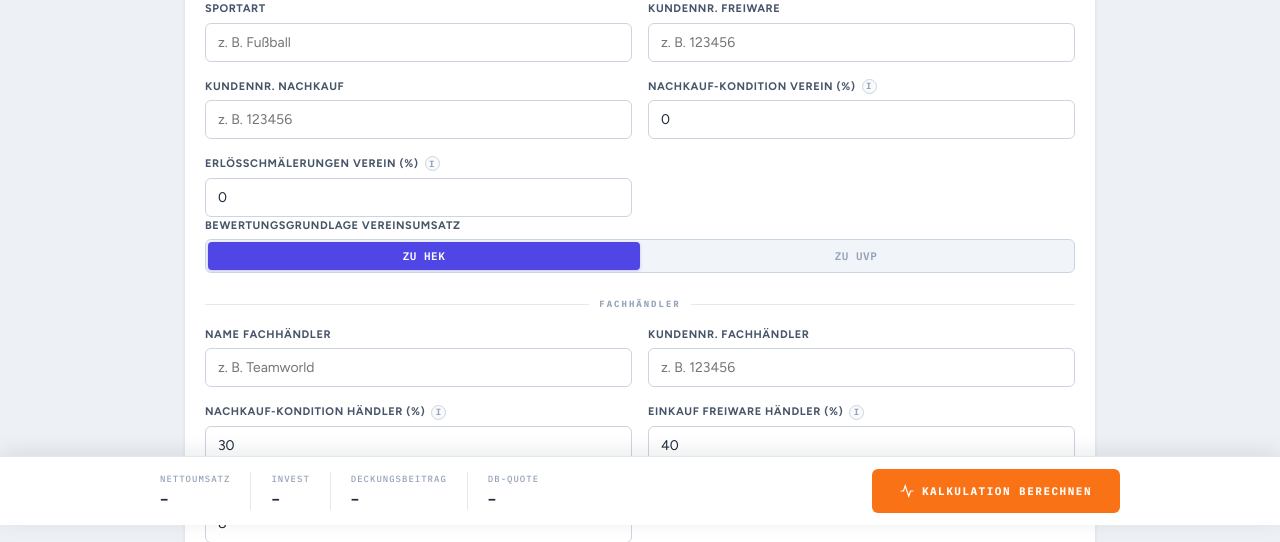
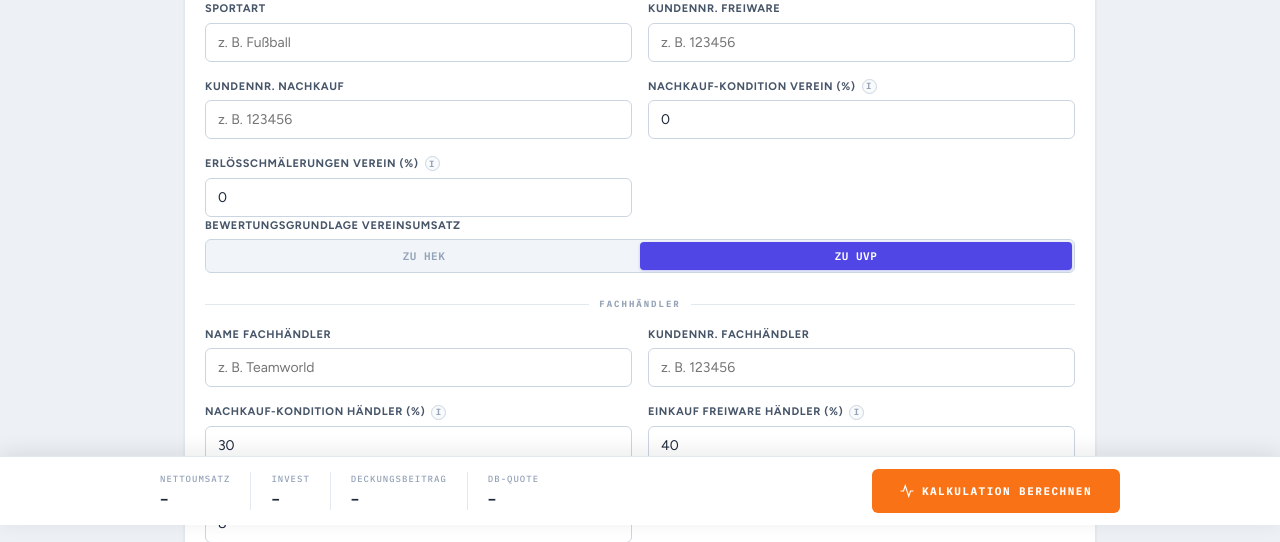
Before and after one commit to chrisfenske-source/sponcalc, a PHP site: page / in a window 1280 px wide. Shown: the part 275-817 px from the top of the page. Run offline with PHP 8.4, Linux system fonts and the light colour scheme; some libraries are stand-ins or nearby versions.

Commit message:
Fix Steuer calculation (÷1+rate), set Verein default to UVP
- Steuer now calculated as (UVP - Rabatt) / (1 + Steuersatz) instead of * (1 - Steuersatz)
- Default Bewertungsgrundlage for Verein changed from HEK to UVP

Co-Authored-By: Claude Sonnet 4.6 <noreply@anthropic.com>

```diff
--- a/app.js
+++ b/app.js
@@ -5,7 +5,7 @@ const state={
   haendlerNachkauf:0.3,haendlerFreiware:0.4,haendlerErloesschmaelerung:0.08,
   vereinNachkauf:0,vereinErloesschmaelerung:0,
   hekCosQuotient:2.5,uvpCosQuotient:5.0,
-  vereinMode:'hek',haendlerMode:'hek',sponsoringMode:'hek',steuer:0,
+  vereinMode:'uvp',haendlerMode:'hek',sponsoringMode:'hek',steuer:0,
   qualVerein:'',warumVerein:'',qualHandel:'',andereVereine:'',umsatzPotenziale:'',
   years:[]
 };
@@ -438,7 +438,7 @@ function updateUmsatzPreview(i){
     if(vMode==='hek'){
       vRab=vB*vN; vErl=(vB-vRab)*vE; vNetto=vB-vRab-vErl; vCos=vB/hek;
     } else {
-      const vNachRabatt=vB*(1-vN); const vNachSteuer=vNachRabatt*(1-steuer);
+      const vNachRabatt=vB*(1-vN); const vNachSteuer=vNachRabatt/(1+steuer);
       vErl=vNachSteuer*vE; vNetto=vNachSteuer*(1-vE); vRab=vB-vNachRabatt; vCos=vB/uvp;
     }
     const vDB = vNetto-vCos;
@@ -456,7 +456,7 @@ function updateUmsatzPreview(i){
     const hdB = hdMode==='hek'?hdH:hdU;
     let hdDirektNet;
     if(hdMode==='hek'){hdDirektNet=hdB*(1-hN);}
-    else{hdDirektNet=hdB*(1-hN)*(1-steuer);}
+    else{hdDirektNet=hdB*(1-hN)/(1+steuer);}
     const hdFwNet=hdFw*(1-hFR);
     const hdBasis=hdDirektNet+hdFwNet;
     const hdErl=hdBasis*hE; const hdNetto=hdBasis*(1-hE);
@@ -480,7 +480,7 @@ function updateUmsatzPreview(i){
     if(hiMode==='hek'){
       hiRab=hiB*hN; hiErl=(hiB-hiRab)*hE; hiNetto=hiB-hiRab-hiErl; hiCos=hiB/hek;
     } else {
-      const hiNachRabatt=hiB*(1-hN); const hiNachSteuer=hiNachRabatt*(1-steuer);
+      const hiNachRabatt=hiB*(1-hN); const hiNachSteuer=hiNachRabatt/(1+steuer);
       hiErl=hiNachSteuer*hE; hiNetto=hiNachSteuer*(1-hE); hiRab=hiB-hiNachRabatt; hiCos=hiB/uvp;
     }
     const hiDB=hiNetto-hiCos;
@@ -520,7 +520,7 @@ function berechnen(){
       vereinRabatt=vB*s.vereinNachkauf; vereinErloess=(vB-vereinRabatt)*s.vereinErloesschmaelerung;
       vereinNetto=vB-vereinRabatt-vereinErloess; vereinCos=vB/hek;
     } else {
-      const vNachRabatt=vB*(1-s.vereinNachkauf); const vNachSteuer=vNachRabatt*(1-steuer);
+      const vNachRabatt=vB*(1-s.vereinNachkauf); const vNachSteuer=vNachRabatt/(1+steuer);
       vereinErloess=vNachSteuer*s.vereinErloesschmaelerung; vereinNetto=vNachSteuer*(1-s.vereinErloesschmaelerung);
       vereinRabatt=vB-vNachRabatt; vereinCos=vB/uvp;
     }
@@ -531,7 +531,7 @@ function berechnen(){
     const hdFw=yr.haendlerFreiwareHek;
     let hdDirektNet;
     if(hdMode==='hek'){hdDirektNet=hdB*(1-s.haendlerNachkauf);}
-    else{hdDirektNet=hdB*(1-s.haendlerNachkauf)*(1-steuer);}
+    else{hdDirektNet=hdB*(1-s.haendlerNachkauf)/(1+steuer);}
     const hdFwNet=hdFw*(1-s.haendlerFreiware);
     const hdBasis=hdDirektNet+hdFwNet;
     const hdErloess=hdBasis*s.haendlerErloesschmaelerung; const hdNetto=hdBasis*(1-s.haendlerErloesschmaelerung);
@@ -547,7 +547,7 @@ function berechnen(){
       hiRabatt=hiB*s.haendlerNachkauf; hiErloess=(hiB-hiRabatt)*s.haendlerErloesschmaelerung;
       hiNetto=hiB-hiRabatt-hiErloess; hiCos=hiB/hek;
     } else {
-      const hiNachRabatt=hiB*(1-s.haendlerNachkauf); const hiNachSteuer=hiNachRabatt*(1-steuer);
+      const hiNachRabatt=hiB*(1-s.haendlerNachkauf); const hiNachSteuer=hiNachRabatt/(1+steuer);
       hiErloess=hiNachSteuer*s.haendlerErloesschmaelerung; hiNetto=hiNachSteuer*(1-s.haendlerErloesschmaelerung);
       hiRabatt=hiB-hiNachRabatt; hiCos=hiB/uvp;
     }
@@ -832,12 +832,12 @@ function liveEstimate(){
       const vB=vMode==='hek'?vH:vU;
       let vNt,vD;
       if(vMode==='hek'){vNt=vB*(1-vN)*(1-vE);vD=vNt-vB/hek;}
-      else{const vNR=vB*(1-vN)*(1-steuer);vNt=vNR*(1-vE);vD=vNt-vB/uvp;}
+      else{const vNR=vB*(1-vN)/(1+steuer);vNt=vNR*(1-vE);vD=vNt-vB/uvp;}
       const hdH=(pfId(`um_hdirektHek_${i}`)||(hdMode==='hek'?yr.haendlerDirektHek||0:0));
       const hdU=(pfId(`um_hdirektUvp_${i}`)||(hdMode==='uvp'?yr.haendlerDirektUvp||0:0));
       const hdFwL=(pfId(`um_haendlerFreiwareHek_${i}`)||yr.haendlerFreiwareHek||0);
       const hdB=hdMode==='hek'?hdH:hdU;
-      let hdDirNet; if(hdMode==='hek'){hdDirNet=hdB*(1-hN);}else{hdDirNet=hdB*(1-hN)*(1-steuer);}
+      let hdDirNet; if(hdMode==='hek'){hdDirNet=hdB*(1-hN);}else{hdDirNet=hdB*(1-hN)/(1+steuer);}
       const hdFwNet2=hdFwL*(1-hFR); const hdBasis2=hdDirNet+hdFwNet2;
       const hdNt=hdBasis2*(1-hE); let hdCos2; if(hdMode==='hek'){hdCos2=(hdB+hdFwL)/hek;}else{hdCos2=hdB/uvp+hdFwL/hek;}
       const hdD=hdNt-hdCos2;
@@ -846,7 +846,7 @@ function liveEstimate(){
       const hiB=hdMode==='hek'?hiH:hiU;
       let hiNt,hiD;
       if(hdMode==='hek'){hiNt=hiB*(1-hN)*(1-hE);hiD=hiNt-hiB/hek;}
-      else{const hiNR=hiB*(1-hN)*(1-steuer);hiNt=hiNR*(1-hE);hiD=hiNt-hiB/uvp;}
+      else{const hiNR=hiB*(1-hN)/(1+steuer);hiNt=hiNR*(1-hE);hiD=hiNt-hiB/uvp;}
       const so=(pfId(`um_marketing_${i}`)||yr.marketingkosten||0)+(pfId(`um_logistik_${i}`)||yr.logistikkosten||0)+(pfId(`um_sonstige_${i}`)||yr.sonstigeKosten||0);
       tN+=vNt+hdNt+hiNt;tI+=spI+so;tD+=vD+hdD+hiD-spI-so;
     }
@@ -875,7 +875,7 @@ function restart(){
     haendlerNachkauf:0.3,haendlerFreiware:0.4,haendlerErloesschmaelerung:0.08,
     vereinNachkauf:0,vereinErloesschmaelerung:0,
     hekCosQuotient:2.5,uvpCosQuotient:5.0,
-    vereinMode:'hek',haendlerMode:'hek',sponsoringMode:'hek',steuer:0,
+    vereinMode:'uvp',haendlerMode:'hek',sponsoringMode:'hek',steuer:0,
     qualVerein:'',warumVerein:'',qualHandel:'',andereVereine:'',umsatzPotenziale:''
   });
   initYearsFresh(3);
--- a/index.php
+++ b/index.php
@@ -309,8 +309,8 @@ if ($_SERVER['REQUEST_METHOD'] === 'POST') {
         <div class="field-group span-2">
           <div class="field-label">Bewertungsgrundlage Vereinsumsatz</div>
           <div class="mode-toggle" id="verein_mode_toggle">
-            <button class="on" onclick="setGlobalMode('verein','hek',this)">Zu HEK</button>
-            <button onclick="setGlobalMode('verein','uvp',this)">Zu UVP</button>
+            <button onclick="setGlobalMode('verein','hek',this)">Zu HEK</button>
+            <button class="on" onclick="setGlobalMode('verein','uvp',this)">Zu UVP</button>
           </div>
         </div>
       </div>
@@ -361,7 +361,7 @@ if ($_SERVER['REQUEST_METHOD'] === 'POST') {
           </div>
         </div>
         <div class="field-group">
-          <div class="field-label">Steuersatz (%) <span class="tip">i<span class="tip-box">Mehrwertsteuer-Satz in %. Nur relevant bei UVP-Berechnungen. Wird nach dem Rabatt abgezogen.</span></span></div>
+          <div class="field-label">Steuersatz (%) <span class="tip">i<span class="tip-box">Mehrwertsteuer-Satz in %. Nur relevant bei UVP-Berechnungen. Berechnung: (UVP − Rabatt) ÷ (1 + Steuersatz).</span></span></div>
           <input type="number" id="steuer" value="0" step="0.1" min="0" max="100" placeholder="0">
           <span class="field-hint">z.B. 19 für 19% MwSt</span>
         </div>
@@ -711,7 +711,7 @@ function opRenderResult() {
       vereinRabatt=vB*s.vereinNachkauf; vereinErloess=(vB-vereinRabatt)*s.vereinErloesschmaelerung;
       vereinNetto=vB-vereinRabatt-vereinErloess; vereinCos=vB/hek;
     } else {
-      const vNR=vB*(1-s.vereinNachkauf); const vNS=vNR*(1-steuer);
+      const vNR=vB*(1-s.vereinNachkauf); const vNS=vNR/(1+steuer);
       vereinErloess=vNS*s.vereinErloesschmaelerung; vereinNetto=vNS*(1-s.vereinErloesschmaelerung);
       vereinRabatt=vB-vNR; vereinCos=vB/uvp;
     }
@@ -722,7 +722,7 @@ function opRenderResult() {
     const hdFw = yr.haendlerFreiwareHek;
     let hdDirNet;
     if(hdMode==='hek'){hdDirNet=hdB*(1-s.haendlerNachkauf);}
-    else{hdDirNet=hdB*(1-s.haendlerNachkauf)*(1-steuer);}
+    else{hdDirNet=hdB*(1-s.haendlerNachkauf)/(1+steuer);}
     const hdFwNet = hdFw*(1-s.haendlerFreiware);
     const hdBasis = hdDirNet+hdFwNet;
     const hdErloess = hdBasis*s.haendlerErloesschmaelerung;
@@ -739,7 +739,7 @@ function opRenderResult() {
       hiRabatt=hiB*s.haendlerNachkauf; hiErloess=(hiB-hiRabatt)*s.haendlerErloesschmaelerung;
       hiNetto=hiB-hiRabatt-hiErloess; hiCos=hiB/hek;
     } else {
-      const hiNR=hiB*(1-s.haendlerNachkauf); const hiNS=hiNR*(1-steuer);
+      const hiNR=hiB*(1-s.haendlerNachkauf); const hiNS=hiNR/(1+steuer);
       hiErloess=hiNS*s.haendlerErloesschmaelerung; hiNetto=hiNS*(1-s.haendlerErloesschmaelerung);
       hiRabatt=hiB-hiNR; hiCos=hiB/uvp;
     }
@@ -814,12 +814,12 @@ document.addEventListener('input', () => {
       const vB=vMode==='hek'?vH:vU;
       let vNt,vD;
       if(vMode==='hek'){vNt=vB*(1-vN)*(1-vE);vD=vNt-vB/hek;}
-      else{const vNR=vB*(1-vN)*(1-steuer);vNt=vNR*(1-vE);vD=vNt-vB/uvp;}
+      else{const vNR=vB*(1-vN)/(1+steuer);vNt=vNR*(1-vE);vD=vNt-vB/uvp;}
       const hdH=pfId(`um_hdirektHek_${i}`)||yr.haendlerDirektHek||0;
       const hdU=pfId(`um_hdirektUvp_${i}`)||yr.haendlerDirektUvp||0;
       const hdFw=pfId(`um_haendlerFreiwareHek_${i}`)||yr.haendlerFreiwareHek||0;
       const hdB=hdMode==='hek'?hdH:hdU;
-      let hdDirNet; if(hdMode==='hek'){hdDirNet=hdB*(1-hN);}else{hdDirNet=hdB*(1-hN)*(1-steuer);}
+      let hdDirNet; if(hdMode==='hek'){hdDirNet=hdB*(1-hN);}else{hdDirNet=hdB*(1-hN)/(1+steuer);}
       const hdFwNet=hdFw*(1-hFR); const hdBasis=hdDirNet+hdFwNet;
       const hdNt=hdBasis*(1-hE); let hdCos; if(hdMode==='hek'){hdCos=(hdB+hdFw)/hek;}else{hdCos=hdB/uvp+hdFw/hek;}
       const hdD=hdNt-hdCos;
@@ -828,7 +828,7 @@ document.addEventListener('input', () => {
       const hiB=hdMode==='hek'?hiH:hiU;
       let hiNt,hiD;
       if(hdMode==='hek'){hiNt=hiB*(1-hN)*(1-hE);hiD=hiNt-hiB/hek;}
-      else{const hiNR=hiB*(1-hN)*(1-steuer);hiNt=hiNR*(1-hE);hiD=hiNt-hiB/uvp;}
+      else{const hiNR=hiB*(1-hN)/(1+steuer);hiNt=hiNR*(1-hE);hiD=hiNt-hiB/uvp;}
       const so=(pfId(`um_marketing_${i}`)||yr.marketingkosten||0)+(pfId(`um_logistik_${i}`)||yr.logistikkosten||0)+(pfId(`um_sonstige_${i}`)||yr.sonstigeKosten||0);
       tN+=vNt+hdNt+hiNt; tI+=spI+so; tD+=vD+hdD+hiD-spI-so;
     }
```
